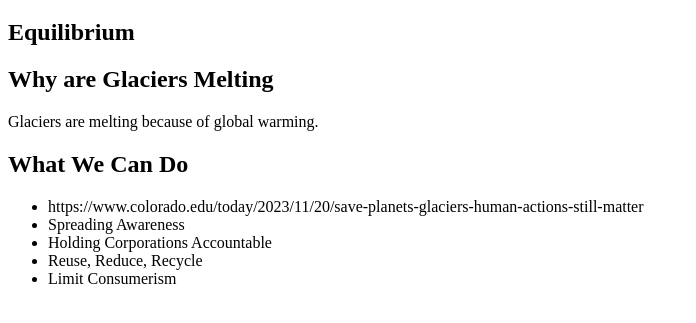
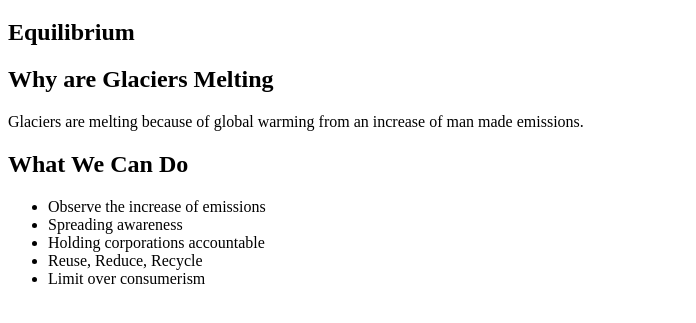
Before and after one commit to Wafa-Hussein/Break-The-Ice, a plain HTML site: page index.html in a window 1280 px wide. Shown: the part 61-384 px from the top of the page, without its empty margins (0-696 px from the left). Drawn offline with Linux system fonts and the light colour scheme.

Commit message:
Add files via upload
This is the second commit

```diff
--- a/index.html
+++ b/index.html
@@ -9,15 +9,15 @@
     <h1> Ice Breaker </h1>
     <h2> Equilibrium</h2>
     <h2> Why are Glaciers Melting</h2>
-    <p> Glaciers are melting because of global warming.
+    <p> Glaciers are melting because of global warming from an increase of man made emissions.
     </p>
     <h2> What We Can Do</h2>
     <ul>
-    <li> https://www.colorado.edu/today/2023/11/20/save-planets-glaciers-human-actions-still-matter </li>
-    <li> Spreading Awareness</li>
-    <li> Holding Corporations Accountable</li>
+    <li> Observe the increase of emissions </li>
+    <li> Spreading awareness</li>
+    <li> Holding corporations accountable</li>
     <li> Reuse, Reduce, Recycle</li>
-    <li> Limit Consumerism</li>
+    <li> Limit over consumerism</li>
     </ul>
 </body>
 </html>
```
